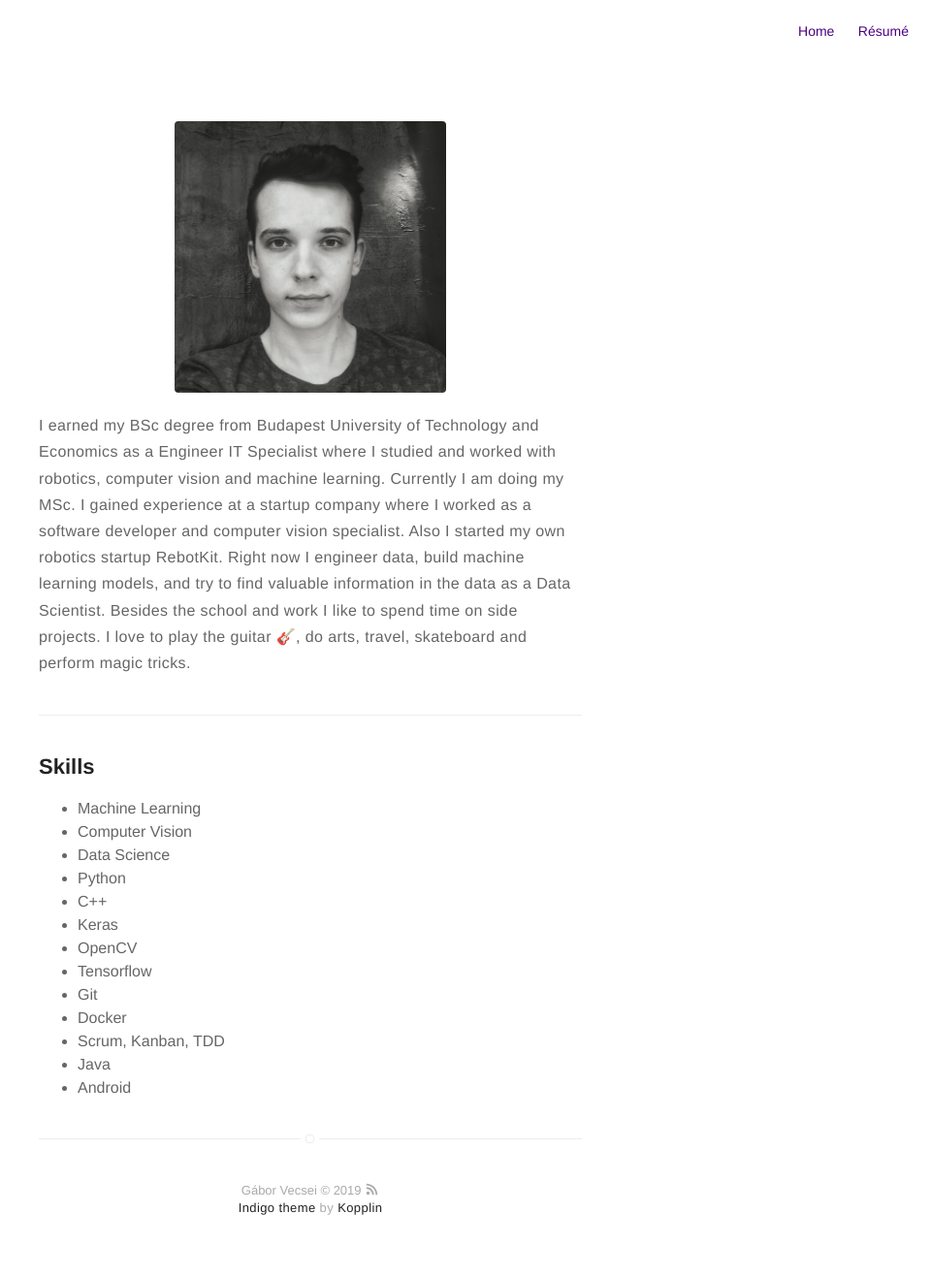
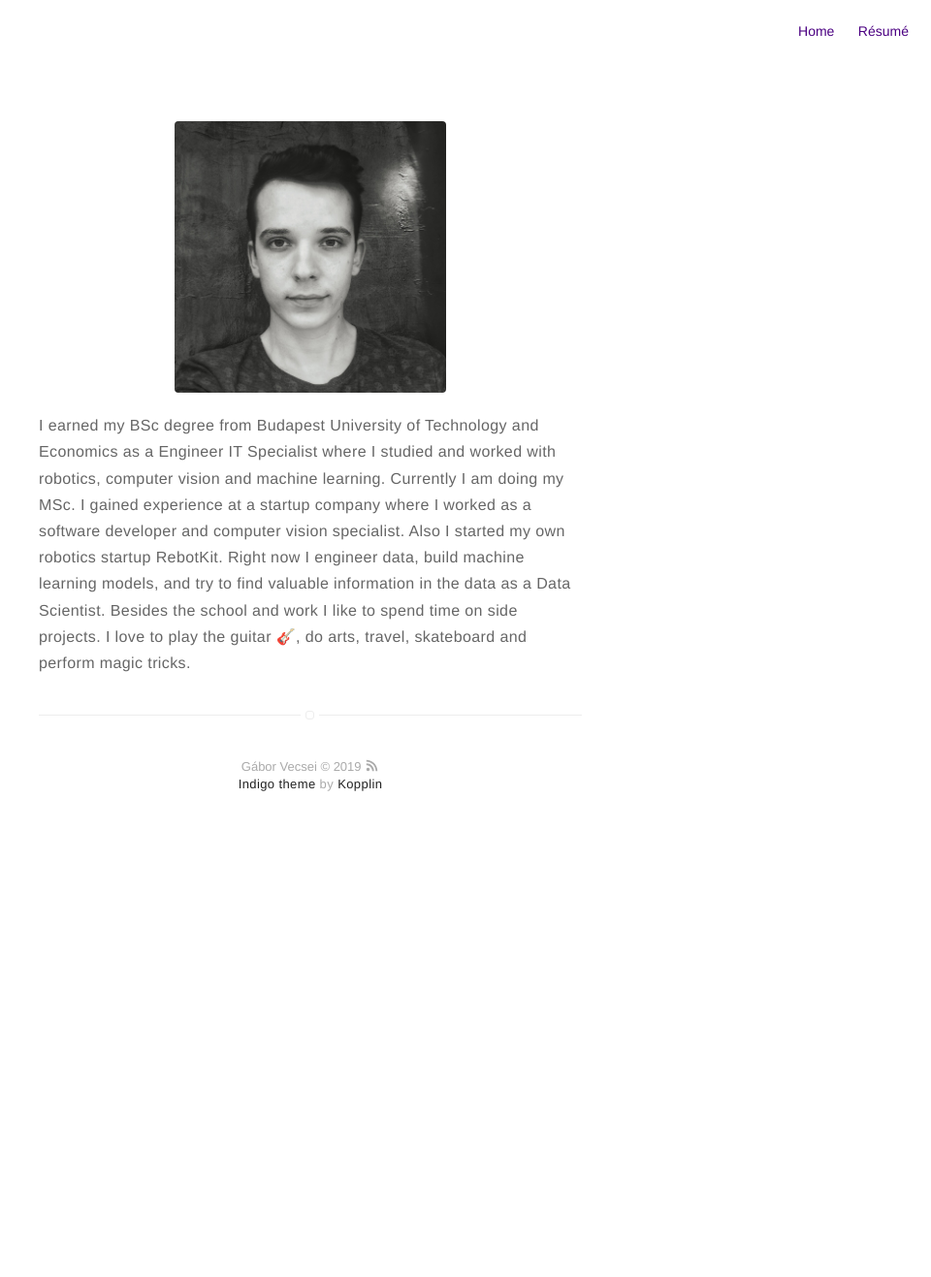
Before and after one commit to gaborvecsei/gaborvecsei.github.io, a Jekyll site: the page built from about.md, in a window 1280 px wide. Shown: the whole page at 97% size, without its empty margins (320-1280 px from the left). Built offline with Jekyll 4.4.1, drawn with Linux system fonts in a browser that asks for light colours; after the commit the page ends 900 px from its top, so only the background shows below that.

Commit message:
removed skills

```diff
--- a/about.md
+++ b/about.md
@@ -5,23 +5,3 @@ layout: page
 ![Profile Image]({{ site.url }}/{{ site.picture }})
 
 <p>I earned my BSc degree from Budapest University of Technology and Economics as a Engineer IT Specialist where I studied and worked with robotics, computer vision and machine learning. Currently I am doing my MSc. I gained experience at a startup company where I worked as a software developer and computer vision specialist. Also I started my own robotics startup RebotKit. Right now I engineer data, build machine learning models, and try to find valuable information in the data as a Data Scientist. Besides the school and work I like to spend time on side projects. I love to play the guitar 🎸, do arts, travel, skateboard and perform magic tricks.</p>
-
----
-
-<h2>Skills</h2>
-
-<ul class="skill-list">
-	<li>Machine Learning</li>
-	<li>Computer Vision</li>
-	<li>Data Science</li>
-	<li>Python</li>
-	<li>C++</li>
-	<li>Keras</li>
-	<li>OpenCV</li>
-	<li>Tensorflow</li>
-	<li>Git</li>
-	<li>Docker</li>
-	<li>Scrum, Kanban, TDD</li>
-	<li>Java</li>
-	<li>Android</li>
-</ul>
```
